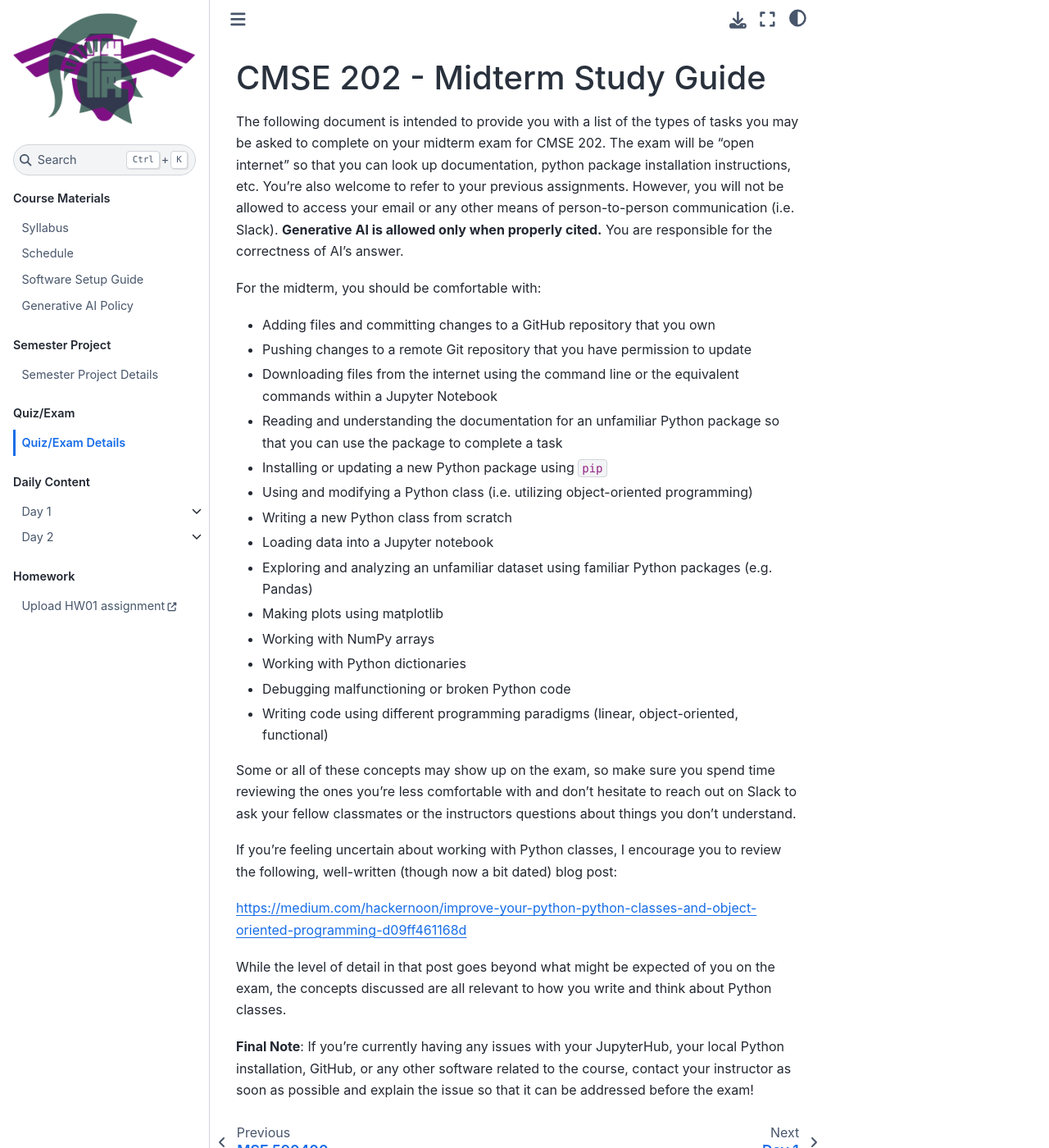
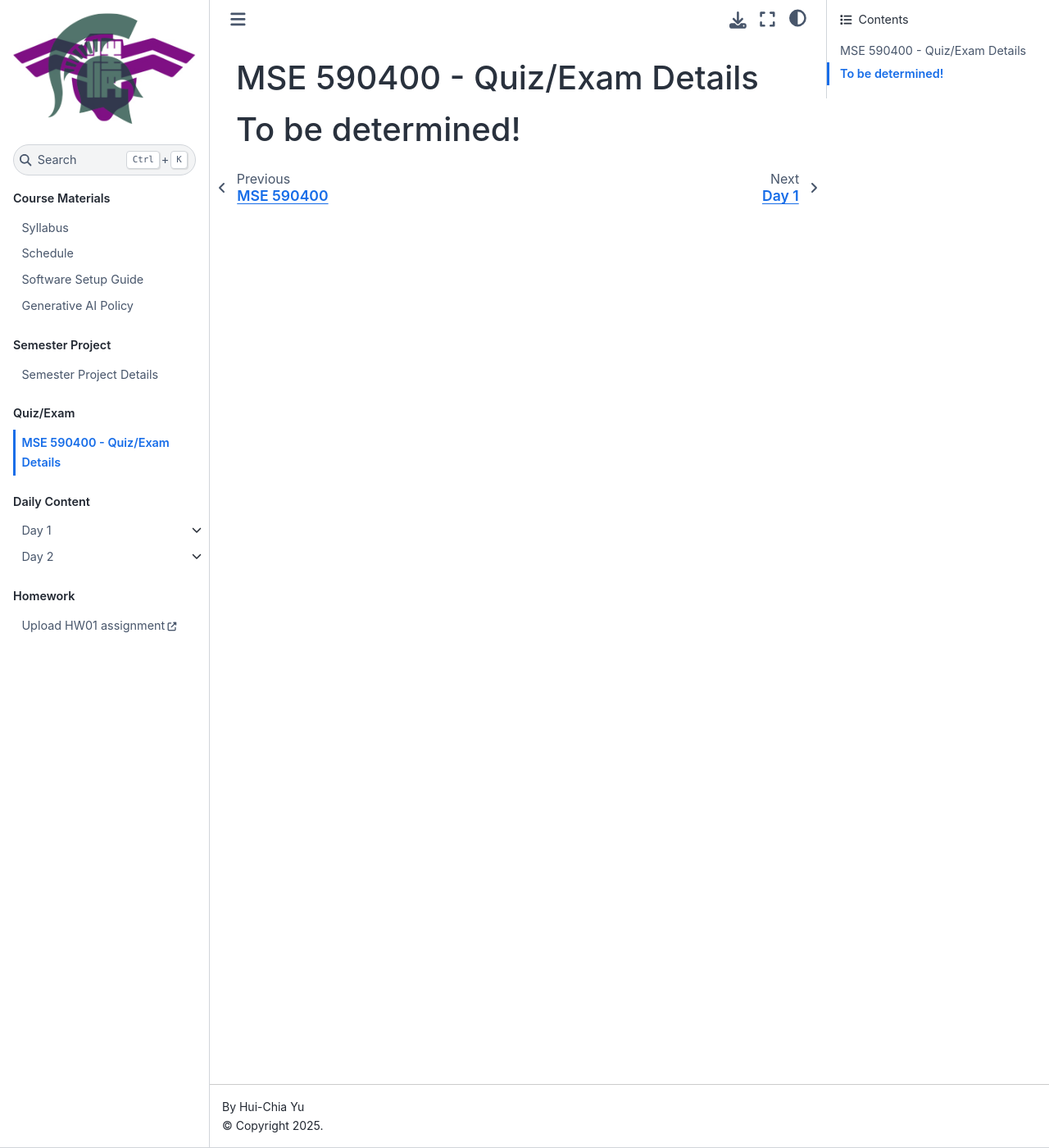
Before and after one commit to huichiayu/nth_mse.github.io, a Jupyter Book: the page built from course_materials/Quiz_NTHU.md, in a window 1280 px wide and 1400 px high. Shown: the whole window at 82% size. Built offline with Jupyter Book 1.0.4 settings and Sphinx 7.4.7 and the Sphinx Book theme 1.1.4, drawn with Linux system fonts in a browser that asks for light colours; pages that are not in the unit, such as notebooks, are missing from menus.

Commit message:
modi Quiz

```diff
--- a/course_materials/Quiz_NTHU.md
+++ b/course_materials/Quiz_NTHU.md
@@ -1,33 +1,3 @@
-## CMSE 202 - Midterm Study Guide
+## MSE 590400 - Quiz/Exam Details
 
-The following document is intended to provide you with a list of the types of tasks you may be asked to complete on your midterm exam for CMSE 202. The exam will be "open internet" so that you can look up documentation, python package installation instructions, etc. You're also welcome to refer to your previous assignments. However, you will not be allowed to access your email or any other means of person-to-person communication (i.e. Slack). **Generative AI is allowed only when properly cited.** You are responsible for the correctness of AI's answer.
-<!--
-**Generative AI tools are NOT allowed in exams!**
--->
-
-For the midterm, you should be comfortable with:
-
-* Adding files and committing changes to a GitHub repository that you own
-* Pushing changes to a remote Git repository that you have permission to update
-* Downloading files from the internet using the command line or the equivalent commands within a Jupyter Notebook
-* Reading and understanding the documentation for an unfamiliar Python package so that you can use the package to complete a task
-* Installing or updating a new Python package using `pip`
-* Using and modifying a Python class (i.e. utilizing object-oriented programming)
-* Writing a new Python class from scratch
-* Loading data into a Jupyter notebook
-* Exploring and analyzing an unfamiliar dataset using familiar Python packages (e.g. Pandas)
-* Making plots using matplotlib
-* Working with NumPy arrays
-* Working with Python dictionaries
-* Debugging malfunctioning or broken Python code
-* Writing code using different programming paradigms (linear, object-oriented, functional)
-
-Some or all of these concepts may show up on the exam, so make sure you spend time reviewing the ones you're less comfortable with and don't hesitate to reach out on Slack to ask your fellow classmates or the instructors questions about things you don't understand.
-
-If you're feeling uncertain about working with Python classes, I encourage you to review the following, well-written (though now a bit dated) blog post:
-
-https://medium.com/hackernoon/improve-your-python-python-classes-and-object-oriented-programming-d09ff461168d
-
-While the level of detail in that post goes beyond what might be expected of you on the exam, the concepts discussed are all relevant to how you write and think about Python classes.
-
-**Final Note**: If you're currently having any issues with your JupyterHub, your local Python installation, GitHub, or any other software related to the course, contact your instructor as soon as possible and explain the issue so that it can be addressed before the exam!
+## To be determined!
```
